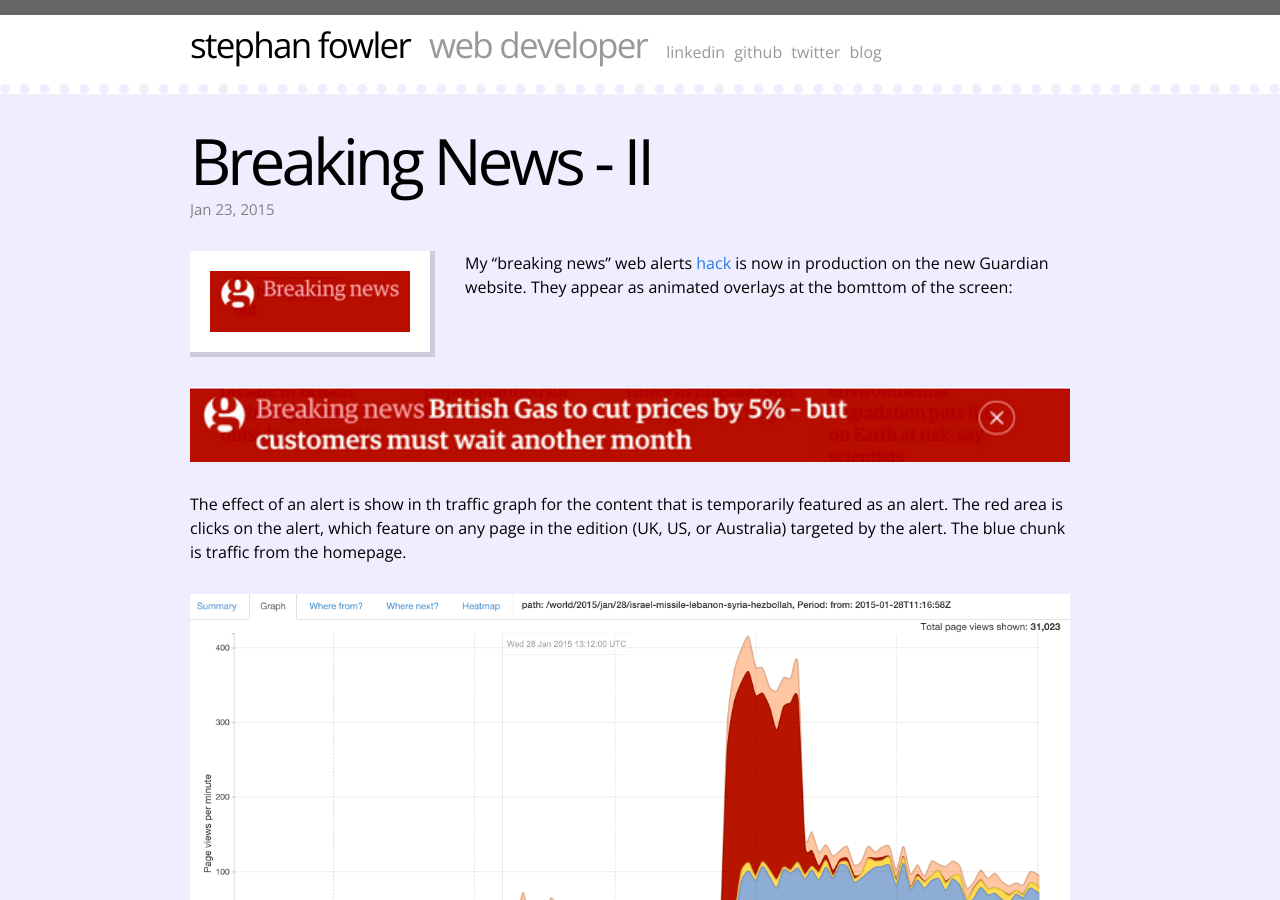
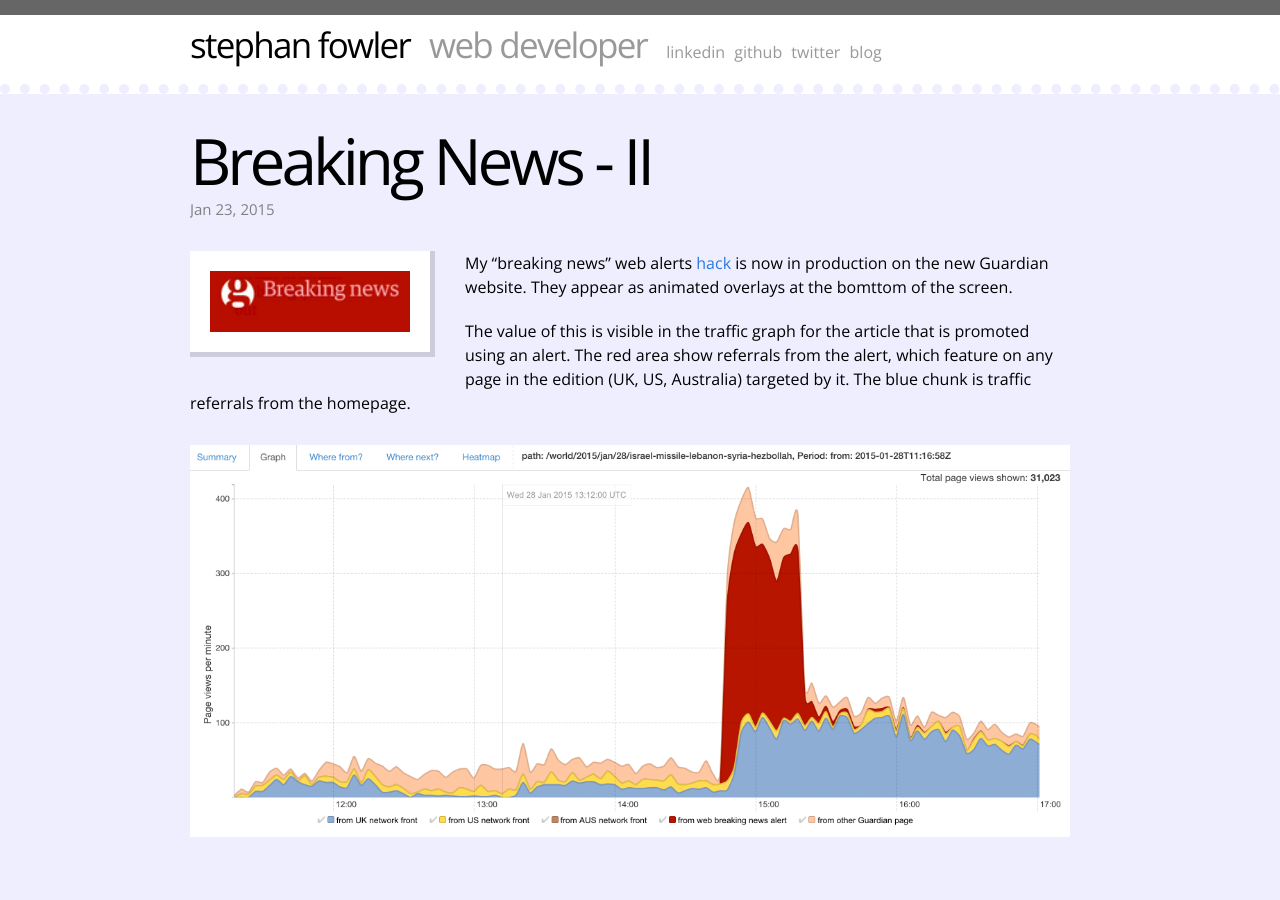
Before and after one commit to stephanfowler/stephanfowler.github.io, a Jekyll site: the page built from _posts/2015-01-23-breaking-news.md, in a window 1280 px wide and 900 px high. Built offline with Jekyll 4.4.1, drawn with Linux system fonts in a browser that asks for light colours.

Commit message:
Breaking news II

```diff
--- a/_posts/2015-01-23-breaking-news.md
+++ b/_posts/2015-01-23-breaking-news.md
@@ -8,10 +8,8 @@
   - Uncategorized
 ---
 
-My "breaking news" web alerts [hack](/2014/07/breaking-news/) is now in production on the new Guardian website. They appear as animated overlays at the bomttom of the screen:
+My "breaking news" web alerts [hack](/2014/07/breaking-news/) is now in production on the new Guardian website. They appear as animated overlays at the bomttom of the screen.
 
-![Breaking news alert](/assets/2015/01/breaking-news.png)
-
-The effect of an alert is show in th traffic graph for the content that is temporarily featured as an alert. The red area is clicks on the alert, which feature on any page in the edition (UK, US, or Australia) targeted by the alert. The blue chunk is traffic from the homepage.
+The value of this is visible in the traffic graph for the article that is promoted using an alert. The red area show referrals from the alert, which feature on any page in the edition (UK, US, Australia) targeted by it. The blue chunk is traffic referrals from the homepage.
 
 ![Breaking news alert](/assets/2015/01/breaking-news-graph.png)
```
